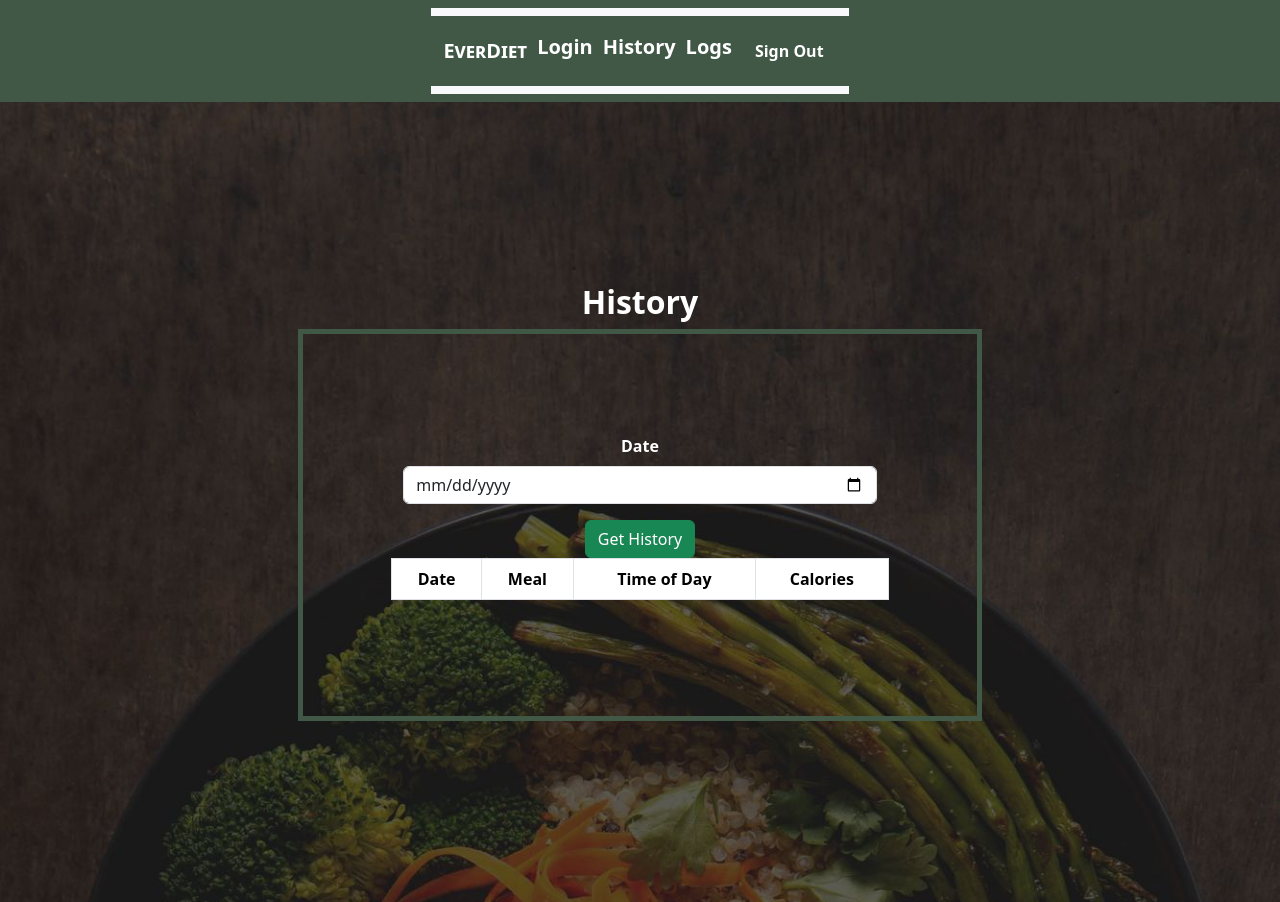
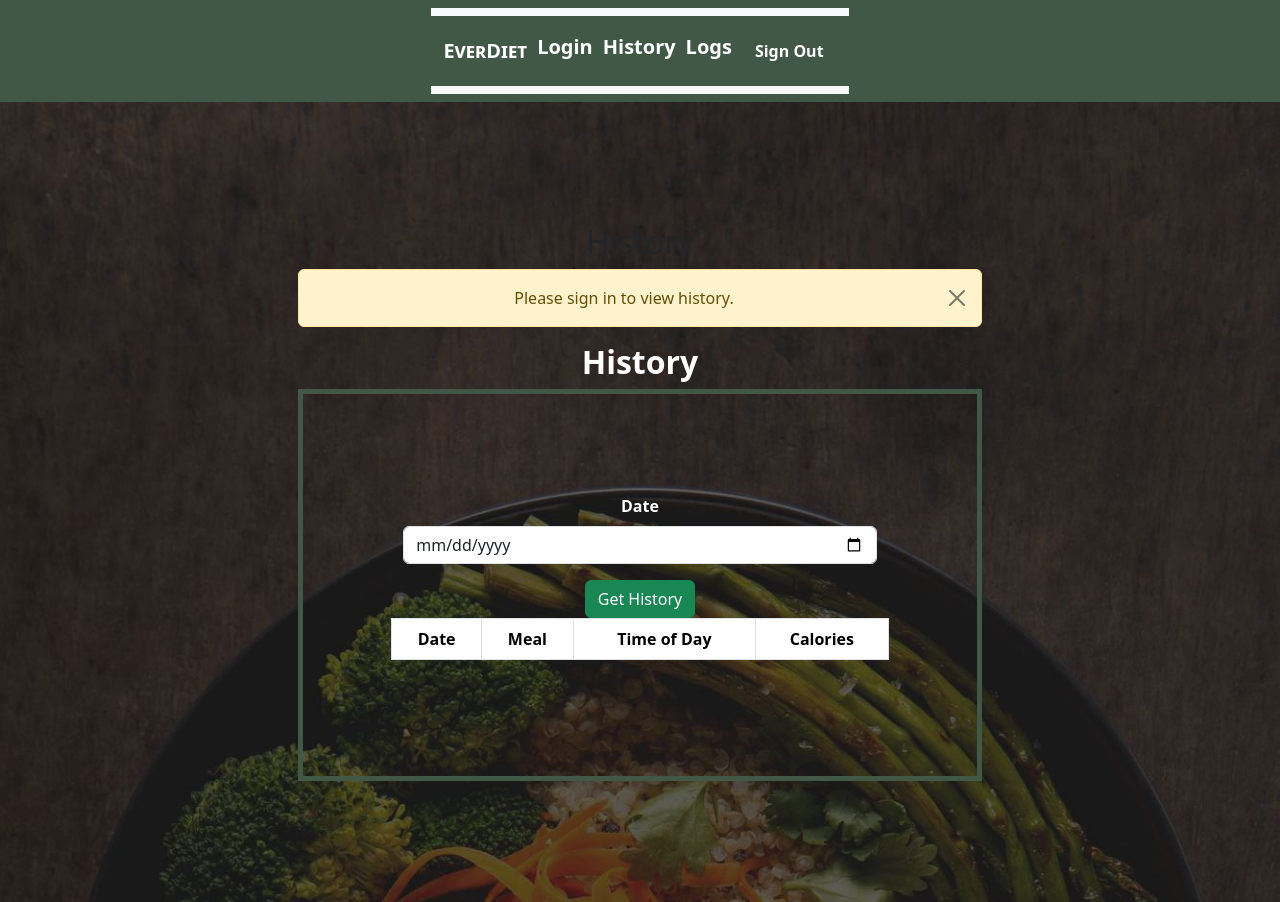
Before and after one commit to ashley773877/food-logger-frontend, a React (Create React App) app: page /History in a window 1280 px wide. Built offline with nearby package versions, Linux system fonts and the light colour scheme.

Commit message:
got show alert to work for history page

```diff
--- a/src/pages/historyPage.js
+++ b/src/pages/historyPage.js
@@ -1,5 +1,5 @@
-import React, {  useState } from 'react';
-import { Form, Button, Table, Row, Col } from 'react-bootstrap';
+import React, { useEffect, useState} from 'react';
+import { Form, Button, Table, Row, Col, Alert } from 'react-bootstrap';
 import axios from 'axios'
 import backgroundImg from '../images/LogPage.jpeg'
 import styled from 'styled-components'
@@ -31,12 +31,17 @@ const StyledImgWrapper = styled.div`
 
 
 function HistoryPage({user}) {
-  // const [showAlert, setShowAlert] = useState(false); // just added
+  const [showAlert, setShowAlert] = useState(false); // remove this if it does not work
   const [date, setDate] = useState('');
   const [foodLogs, setFoodLogs] = useState([]);
-  // const[meal, setMeal] = useState(''); // could be null
-  // const [timeOfDay, setTimeOfDay] = useState('')
-  // const [calories, setCalories] = useState('')
+
+  useEffect(() => { // remove lines 38-44 if does not work
+
+    if (!user) {
+
+      setShowAlert(true);
+    }
+  }, [user]);
 
 
   const handleDateSubmit = async (e) => {
@@ -49,28 +54,22 @@ function HistoryPage({user}) {
      })
       setFoodLogs(res.data);
       e.target.reset()
-      // e.target.reset() // might have to remove
     } catch (error) {
       console.log("error fetching logs", error.message)
     }
   };
 
-  //   await signIn({});
-    //   console.log('user after signIn' ,user)
-    // } catch (error) {
-    //   console.error('Sign in error:', error);
-    // return;
   return (
     <>
        <StyledImgWrapper>
    <div>
-      {/* <h2> History</h2>
-    {/* might have to comment alert out */}
-       {/* {showAlert && ( */}
-  {/* // <Alert variant="warning" onClose={() => setShowAlert(false)} dismissible>
-  //   Please sign in to view history.
-  // </Alert> */}
-{/* )}   */}
+      <h2> History</h2>
+
+       {showAlert && (
+    <Alert variant="warning" onClose={() => setShowAlert(false)} dismissible>
+  Please sign in to view history.
+   </Alert>
+ )  }
 <h2 style={{color: 'white', frontSize:'60px', fontWeight: '700'}}> History</h2>
 <div>
 <StyledForm>
```
